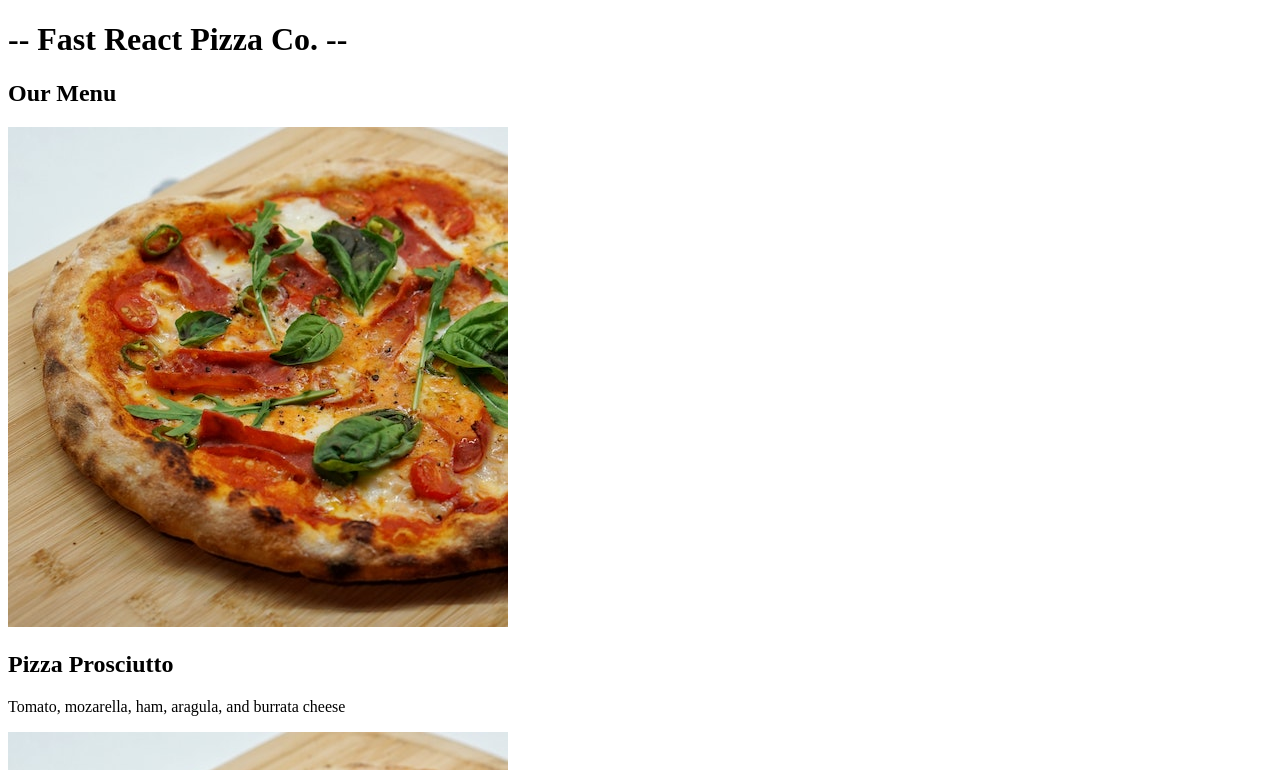
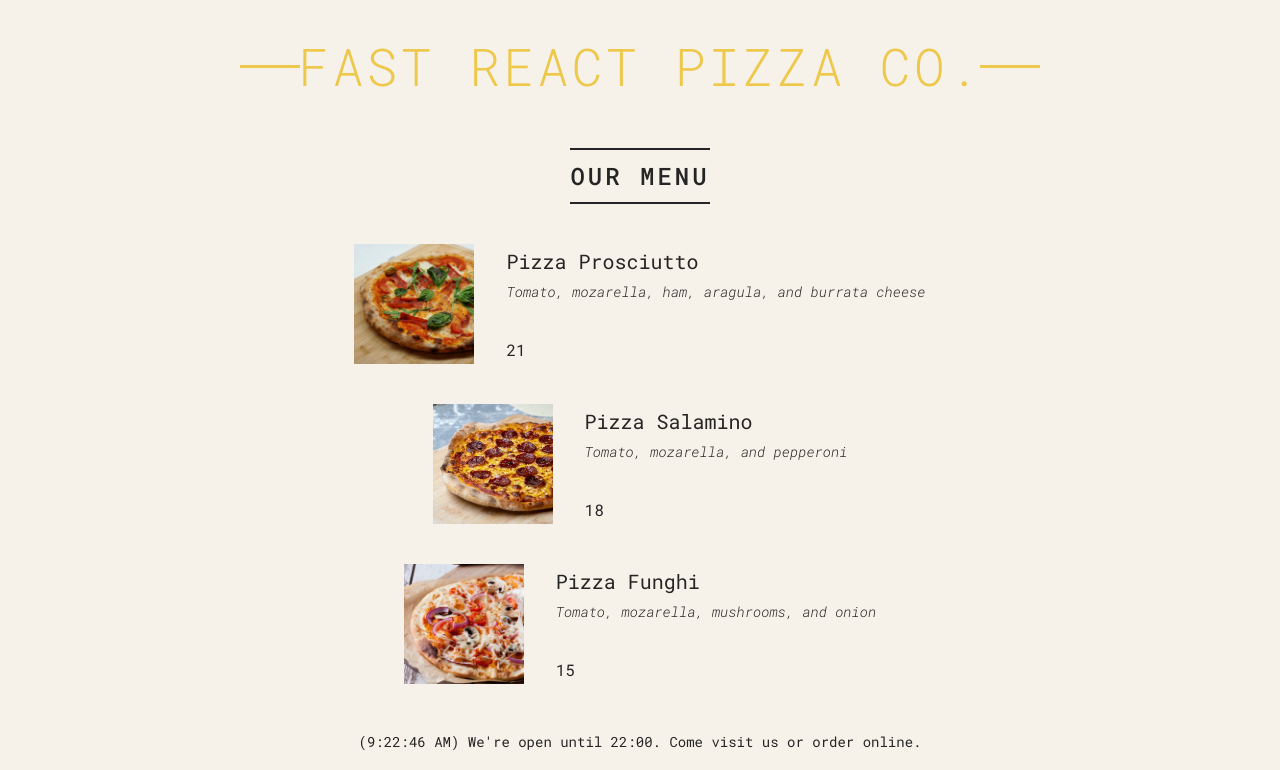
Before and after one commit to farfetch08/React-projects, a React app in the folder 03-pizza-menu/: page / in a window 1280 px wide. Shown: the top 770 px of the page. Built offline with nearby package versions, Linux system fonts and the light colour scheme.

Commit message:
updated pizza menu

```diff
--- a/03-pizza-menu/src/index.css
+++ b/03-pizza-menu/src/index.css
@@ -57,7 +57,7 @@ body {
   display: block;
   content: '';
   height: 3px;
-  width: 12rem;
+  width: 6rem;
   background-color: #edc84b;
   position: absolute;
   top: calc(50% - 1px);
--- a/03-pizza-menu/src/index.js
+++ b/03-pizza-menu/src/index.js
@@ -1,56 +1,55 @@
 import React from "react";
 import ReactDOM from "react-dom/client";
+import "./index.css";
 
+// const pizzaData = [
+//     {
+//       name: "Focaccia",
+//       ingredients: "Bread with italian olive oil and rosemary",
+//       price: 6,
+//       photoName: "pizzas/focaccia.jpg",
+//       soldOut: false,
+//     },
+//     {
+//       name: "Pizza Margherita",
+//       ingredients: "Tomato and mozarella",
+//       price: 10,
+//       photoName: "pizzas/margherita.jpg",
+//       soldOut: false,
+//     },
+//     {
+//       name: "Pizza Spinaci",
+//       ingredients: "Tomato, mozarella, spinach, and ricotta cheese",
+//       price: 12,
+//       photoName: "pizzas/spinaci.jpg",
+//       soldOut: false,
+//     },
+//     {
+//       name: "Pizza Funghi",
+//       ingredients: "Tomato, mozarella, mushrooms, and onion",
+//       price: 12,
+//       photoName: "pizzas/funghi.jpg",
+//       soldOut: false,
+//     },
+//     {
+//       name: "Pizza Salamino",
+//       ingredients: "Tomato, mozarella, and pepperoni",
+//       price: 15,
+//       photoName: "pizzas/salamino.jpg",
+//       soldOut: true,
+//     },
+//     {
+//       name: "Pizza Prosciutto",
+//       ingredients: "Tomato, mozarella, ham, aragula, and burrata cheese",
+//       price: 18,
+//       photoName: "pizzas/prosciutto.jpg",
+//       soldOut: false,
+//     },
+//   ];
 
-const pizzaData = [
-    {
-      name: "Focaccia",
-      ingredients: "Bread with italian olive oil and rosemary",
-      price: 6,
-      photoName: "pizzas/focaccia.jpg",
-      soldOut: false,
-    },
-    {
-      name: "Pizza Margherita",
-      ingredients: "Tomato and mozarella",
-      price: 10,
-      photoName: "pizzas/margherita.jpg",
-      soldOut: false,
-    },
-    {
-      name: "Pizza Spinaci",
-      ingredients: "Tomato, mozarella, spinach, and ricotta cheese",
-      price: 12,
-      photoName: "pizzas/spinaci.jpg",
-      soldOut: false,
-    },
-    {
-      name: "Pizza Funghi",
-      ingredients: "Tomato, mozarella, mushrooms, and onion",
-      price: 12,
-      photoName: "pizzas/funghi.jpg",
-      soldOut: false,
-    },
-    {
-      name: "Pizza Salamino",
-      ingredients: "Tomato, mozarella, and pepperoni",
-      price: 15,
-      photoName: "pizzas/salamino.jpg",
-      soldOut: true,
-    },
-    {
-      name: "Pizza Prosciutto",
-      ingredients: "Tomato, mozarella, ham, aragula, and burrata cheese",
-      price: 18,
-      photoName: "pizzas/prosciutto.jpg",
-      soldOut: false,
-    },
-  ];
-
-
-function App(){
+function App() {
   return (
-    <div>
+    <div className="container">
       <Header />
       <Menu />
       <Footer />
@@ -58,43 +57,77 @@ function App(){
   );
 }
 
-function Header(){
+function Header() {
   return (
-        <div>
-            <h1>-- Fast React Pizza Co. --</h1>
-        </div>
-    )
+    <header className="header">
+      <h1>Fast React Pizza Co.</h1>
+    </header>
+  );
 }
 
-function Menu(){
-    return(
-        <div>
+function Menu() {
+  return (
+    <main className="menu">
       <h2>Our Menu</h2>
-            <Pizza />
-            <Pizza />
-            <Pizza />
-        </div>
-    )
+      <Pizza
+        name="Pizza Prosciutto"
+        ingredients="Tomato, mozarella, ham, aragula, and burrata cheese"
+        price={18}
+        photoName="pizzas/prosciutto.jpg"
+        soldOut={false}
+      />
+      <Pizza
+        name="Pizza Salamino"
+        ingredients="Tomato, mozarella, and pepperoni"
+        price={15}
+        photoName="pizzas/salamino.jpg"
+        soldOut={true}
+      />
+      <Pizza
+        name="Pizza Funghi"
+        ingredients="Tomato, mozarella, mushrooms, and onion"
+        price={12}
+        photoName="pizzas/funghi.jpg"
+        soldOut={false}
+      />
+    </main>
+  );
 }
 
-function Footer(){
-    return(
+function Pizza(props) {
+  console.log(props);
+  return (
+    <div className="pizza">
+      <img src={props.photoName} alt={props.name} />
       <div>
-            <footer>
-                ({new Date().toLocaleTimeString()}) We're open until 22:00. Come visit us or order online.
-            </footer>
+          <h3>{props.name}</h3>
+          <p>{props.ingredients}</p>
+          <span>{props.price+3}</span>
       </div>
-    )
+    </div>
+  );
 }
 
-function Pizza(){
-    return <div>
-        <img src="pizzas/prosciutto.jpg" alt="prosciutto pizza" />
-        <h2>Pizza Prosciutto</h2>
-        <p>Tomato, mozarella, ham, aragula, and burrata cheese</p>
-    </div>;
+function Footer() {
+  // const hour = new Date().getHours();
+  // console.log(hour);
+  // const openHour = 12;
+  // const closeHour = 22;
+  // const isOpen = hour>=12 && hour<=22;
+  // console.log(isOpen);
+
+  return (
+    <footer className="footer">
+      ({new Date().toLocaleTimeString()}) We're open until 22:00. Come visit us
+      or order online.
+    </footer>
+  );
 }
 
 const root = ReactDOM.createRoot(document.getElementById("root"));
 
-root.render(<React.StrictMode><App/></React.StrictMode>);
+root.render(
+  <React.StrictMode>
+    <App />
+  </React.StrictMode>
+);
```
Lines whose indentation alone changed are shown as unchanged.
